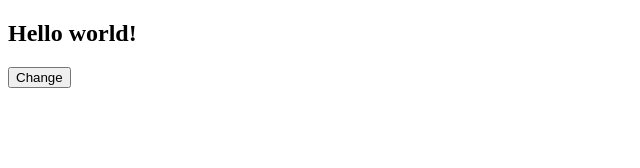
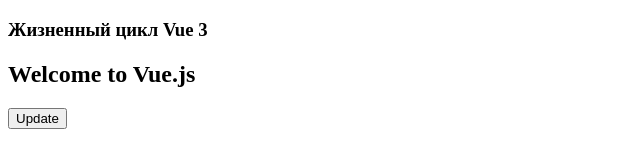
Before and after one commit to zetmarley/vue_learning, a website: page index.html in a window 1280 px wide. Shown: the whole page, without its empty margins (0-640 px from the left). Drawn offline with nearby package versions, Linux system fonts and the light colour scheme.

Commit message:
vue life circle

```diff
--- a/index.html
+++ b/index.html
@@ -1,24 +1,52 @@
 <!DOCTYPE html>
 <html>
 <head>
-<title>$refs в Vue 3</title>
+<title>Изучаем Vue 3</title>
 <meta charset="utf-8" />
 </head>
 <body>
+<h3>Жизненный цикл Vue 3</h3>
 <div id="app">
-    <h2 ref="header">Hello world!</h2>
-    <button v-on:click="change">Change</button>
+    <h2>{{message}}</h2>
+    <button @click="message='Updated'">Update</button>
 </div>
 <script src="https://unpkg.com/vue"></script>
 <script>
-Vue.createApp({
-    methods:{
-        change(){
-            this.$refs.header.innerText = "Welcome to Vue 3";
-        }
+const vueApp = Vue.createApp({
+  data() {
+    return {message: 'Welcome to Vue.js'}
+  },
+  methods:{
+      // методы-обработчики событий жизненного цикла
+      // помещаются вне параметра methods
+    },
+    beforeCreate(){
+        console.log('beforeCreate()');
+    },
+    created(){
+        console.log('created()');
+    },
+    beforeMount(){
+        console.log('beforeMount()');
+    },
+    mounted(){
+        console.log('mounted()');
+    },
+    beforeUpdate(){
+        console.log('beforeUpdate()');
+    },
+    updated(){
+        console.log('updated()');
+    },
+    beforeUnmount(){
+        console.log('beforeUnmount()');
+    },
+    unmounted(){
+        console.log('unmounted()');
     }
-})
-.mount('#app');
+});
+vueApp.mount('#app');
+setTimeout(() => vueApp.unmount('#app'), 10000)
 </script>
 </body>
 </html>
```
